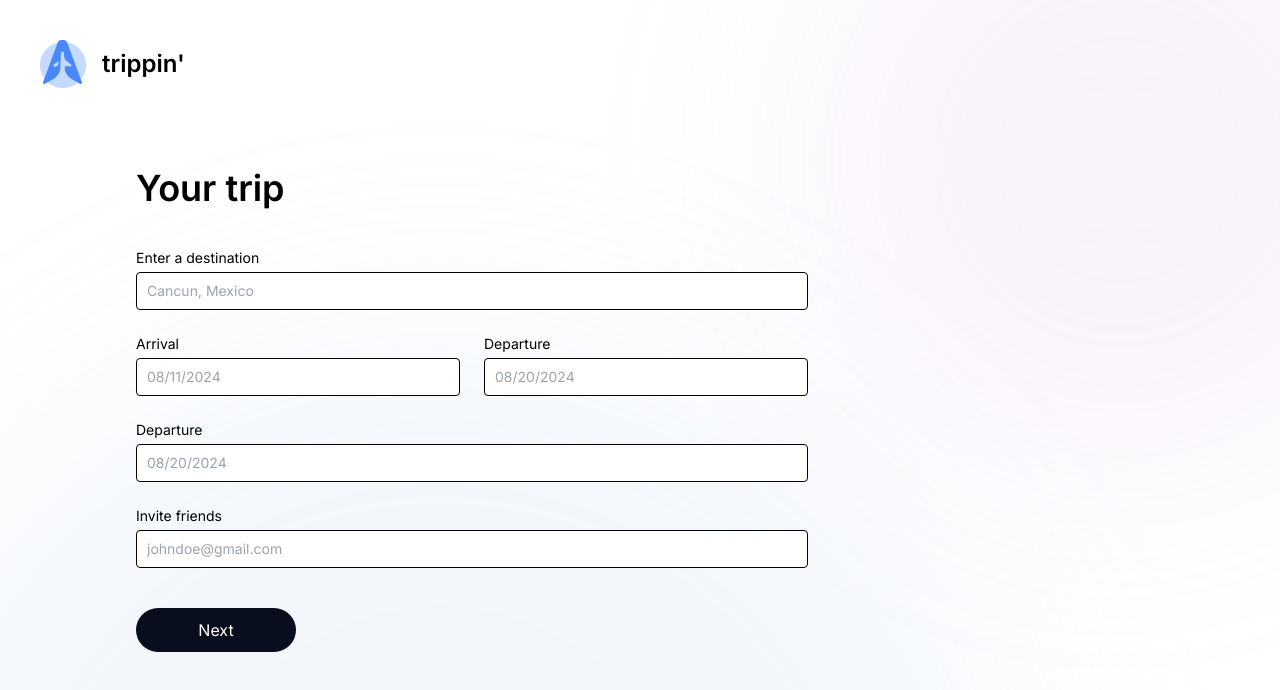
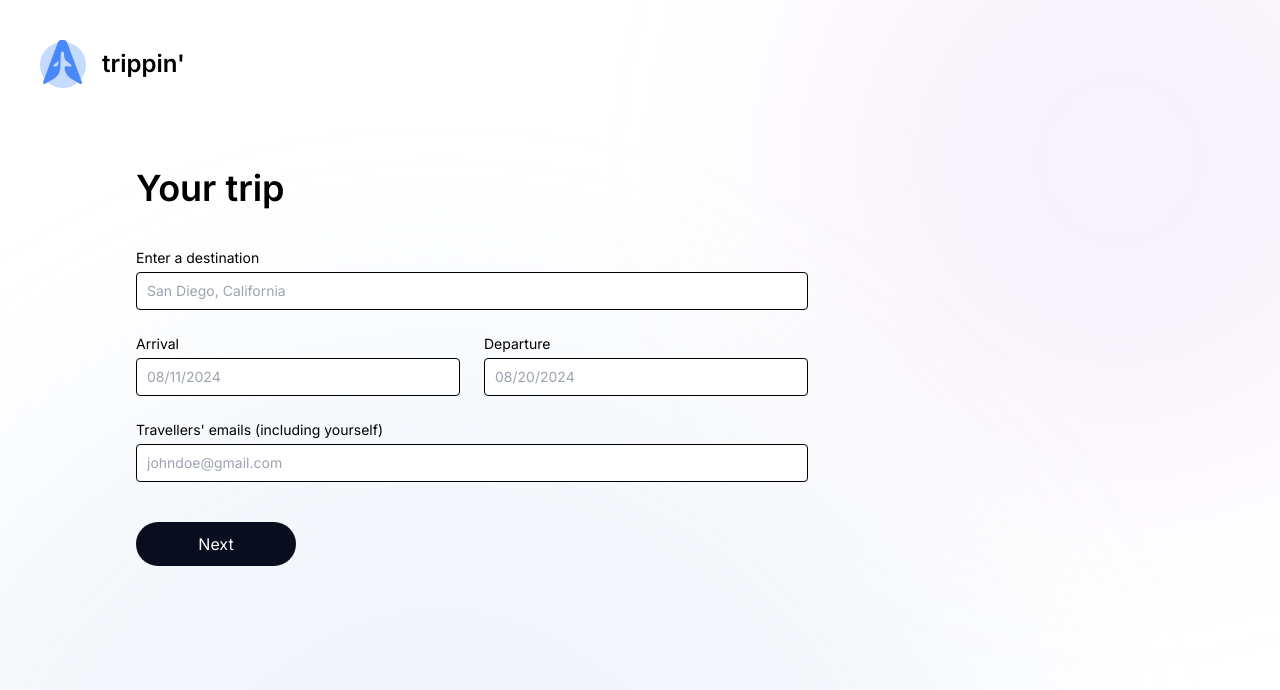
Before and after one commit to nutboltz/tripto, a Next.js app: page / in a window 1280 px wide. Shown: the top 690 px of the page. Built offline with nearby package versions, Linux system fonts and the light colour scheme.

Commit message:
stich demo flow

```diff
--- a/src/components/createTripForm.tsx
+++ b/src/components/createTripForm.tsx
@@ -25,25 +25,21 @@ export default function CreateTripForm(props: CreateTripFormProps) {
         }));
     };
 
-    // const handleInvite = (e: React.MouseEvent<HTMLButtonElement>) => {
-    //     e.preventDefault();
-    //     console.log('Invite button clicked');
-    // };
-
     const handleSubmit = (e: React.FormEvent<HTMLFormElement>) => {
         e.preventDefault();
+        const travellersEmails = inputValues["Travellers' emails (including yourself)"].split(',').map(email => email.trim());
         axios.post(getBaseUrl()+ '/api/createTrip',
         {
-          destination: inputValues["Enter a destination"],
-          startDate: inputValues["Arrival"],
-          endDate: inputValues["Departure"],
-          participants: inputValues["Invite friends"].split(',').map(email => email.trim())
+          destination: inputValues["destination"],
+          startDate: inputValues["arrival"],
+          endDate: inputValues["departure"],
+          participants: travellersEmails
         }
         ).then(res => {
             try {
                 axios.post(getBaseUrl()+ '/api/sendInviteEmail',
                 {
-                    recipients: inputValues["Invite friends"].split(',').map(email => email.trim()),
+                    recipients: travellersEmails,
                     preferencesUrl: getBaseUrlServer() + `/trip/${res.data.tripId}/preferences`
                 })
             } catch (error) {
@@ -66,8 +62,8 @@ export default function CreateTripForm(props: CreateTripFormProps) {
                                 name="destination"
                                 id="destination"
                                 type="text"
-                                value=""
-                                placeholder="Cancun, Mexico"
+                                value={inputValues["destination"]}
+                                placeholder="San Diego, California"
                                 onChange={(e) => handleInputChange("destination", e.target.value)}
                                 className="text-gray-900 text-sm border-silverBlue-2 border border-black rounded px-2.5 py-2 focus:outline-none focus:ring-0 w-2/3"
                             />
@@ -81,7 +77,7 @@ export default function CreateTripForm(props: CreateTripFormProps) {
                                     name="arrival"
                                     id="arrival"
                                     type="text"
-                                    value=""
+                                    value={inputValues["arrival"]}
                                     placeholder="08/11/2024"
                                     onChange={(e) => handleInputChange("arrival", e.target.value)}
                                     className="text-gray-900 text-sm border-silverBlue-2 border border-black rounded px-2.5 py-2 focus:outline-none focus:ring-0"
@@ -95,9 +91,9 @@ export default function CreateTripForm(props: CreateTripFormProps) {
                                     name="departure"
                                     id="departure"
                                     type="text"
-                                    value=""
+                                    value={inputValues["departure"]}
                                     placeholder="08/20/2024"
-                                    onChange={(e) => handleInputChange("arrival", e.target.value)}
+                                    onChange={(e) => handleInputChange("departure", e.target.value)}
                                     className="text-gray-900 text-sm border-silverBlue-2 border border-black rounded px-2.5 py-2 focus:outline-none focus:ring-0"
                                 />
                         </div>
--- a/src/components/itineraryTimeline.tsx
+++ b/src/components/itineraryTimeline.tsx
@@ -9,6 +9,7 @@ interface ItineraryProps {
 
 export default function ItineraryTimeline(props: ItineraryProps) {
     const  { itinerary } = props;
+    const [comments, setComments] = React.useState("");
 
     return (
         <div>
@@ -65,9 +66,8 @@ export default function ItineraryTimeline(props: ItineraryProps) {
                         name="itinerary-updates"
                         id="itinerary-updates"
                         type="text"
-                        value=""
-                        // placeholder="Cancun, Mexico"
-                        onChange={(e) => console.log(e.target.value)}
+                        value={comments}
+                        onChange={(e) => setComments(e.target.value)}
                         className="text-gray-900 text-sm border border-black rounded px-2.5 py-2 focus:outline-none focus:ring-0 w-full"
                     />
                 </div>
--- a/src/lib/data.ts
+++ b/src/lib/data.ts
@@ -11,13 +11,13 @@ export const tripData = [
     //     inputType: "date",
     //     placeholder: "08/11/2024"
     // },
+    // {
+    //     title: "Departure",
+    //     inputType: "date",
+    //     placeholder: "08/20/2024"
+    // },
     {
-        title: "Departure",
-        inputType: "date",
-        placeholder: "08/20/2024"
-    },
-    {
-        title: "Invite friends",
+        title: "Travellers' emails (including yourself)",
         inputType: "invite",
         placeholder: "johndoe@gmail.com"
     },
--- a/src/pages/api/createTrip.ts
+++ b/src/pages/api/createTrip.ts
@@ -1,5 +1,6 @@
 import type { NextApiRequest, NextApiResponse } from 'next'
 import { getPrismaClient } from '../../server/lib/prisma'
+import { itineraryPlaceholder } from '@/lib/data';
 
 export default async function handler(
   req: NextApiRequest,
@@ -10,12 +11,33 @@ export default async function handler(
   const { destination, startDate, endDate, participants } = req.body
 
   const prisma = getPrismaClient();
+  const id = "demo"
 
-  const trip = await prisma.trip.create({
-    data: {
+  const trip = await prisma.trip.upsert({
+    where: {
+      id
+    },
+    update: {
+      id,
       destination,
-      startDate: new Date(startDate), // convert to utc to avoid timezone?
+      startDate: new Date(startDate),
       endDate: new Date(endDate),
+      participants: {
+        connectOrCreate: participants.map((email: string) => {
+          return {
+              where: { email },
+              create: { email },
+          };
+      })
+      },
+      itinerary: itineraryPlaceholder,
+    },
+    create: {
+      id,
+      destination,
+      startDate: new Date(startDate),
+      endDate: new Date(endDate),
+      itinerary: itineraryPlaceholder,
       participants: {
         connectOrCreate: participants.map((email: string) => {
           return {
--- a/src/pages/api/sendInviteEmail.ts
+++ b/src/pages/api/sendInviteEmail.ts
@@ -13,11 +13,11 @@ export default async function handler(
 
   const htmlMessage = "You've been invited to join a trip! Click <a href='" + preferencesUrl + "'>here</a> to submit your preferences."
 
-  // await sendEmail(
-  //   recipients,
-  //   subject,
-  //   htmlMessage
-  // )
+  await sendEmail(
+    recipients,
+    subject,
+    htmlMessage
+  )
 
   return res.status(200).json({ success: true })
   } catch (error) {
--- a/src/pages/index.tsx
+++ b/src/pages/index.tsx
@@ -10,7 +10,7 @@ export default function Home() {
   const router = useRouter()
 
   const onSubmit = (tripId: string) => {
-    router.push(`/trip/${tripId}`)
+    router.push(`/trip/${tripId}/preferences`)
   }
 
   return (
--- a/src/pages/trip/[tripId]/index.tsx
+++ b/src/pages/trip/[tripId]/index.tsx
@@ -88,13 +88,7 @@ export default function TripPage(props: TripProps) {
                 <div className='flex flex-col gap-4 justify-center items-center pt-28'>
                     <h1 className="text-4xl font-semibold max-w-lg text-center">Get ready for your trip to {trip.destination}</h1>
                     <p className="text-2xl text-[#8B8B8B] max-w-2xl text-center">We will email you the once everyone has completed their form and your itinerary is ready.</p>
-                    {/* <p className="font-semibold">All participants: <span className="font-normal">{itineraryStatus.tripParticipants.join(', ')}</span></p>
-                    <p className="font-semibold">Participants that have submitted: <span className="font-normal">{itineraryStatus.submittedParticipants.length > 0 ? itineraryStatus.submittedParticipants.join(', ') : 'None'}</span></p>
-                    <p className="font-semibold">Link to submit preferences: <span className="font-normal"><a href={preferencesLink}>{preferencesLink}</a></span></p> */}
-
-
                     <a
-                        // onClick={onRefresh}
                         href={preferencesLink}
                         className="flex mt-4 px-6 py-2.5 text-white bg-[#080E1E] rounded-full justify-center w-fit"
                     >
--- a/src/pages/trip/[tripId]/preferences/index.tsx
+++ b/src/pages/trip/[tripId]/preferences/index.tsx
@@ -16,6 +16,7 @@ export default function Preferences() {
   const onSubmit = () => {
     router.push(`/trip/${tripId}`)
   }
+
 
   if (!tripId) {
     return <h1>404 - Page Not Found</h1>
--- a/src/server/itinerary.ts
+++ b/src/server/itinerary.ts
@@ -23,7 +23,7 @@ export const fetchTrip = async (tripId: string) => {
 
         return {
             id: 'test',
-            destination: 'Cancun, Mexico',
+            destination: 'San Diego, California',
             participants: [mockUser],
             tripPreferences: [],
             deletedAt: null,
@@ -62,7 +62,7 @@ export const fetchTrip = async (tripId: string) => {
 
         return {
             id: 'test2',
-            destination: 'Cancun, Mexico',
+            destination: 'San Diego, California',
             participants: [mockUser],
             tripPreferences: [mockTripPreference],
             deletedAt: null,
@@ -73,7 +73,6 @@ export const fetchTrip = async (tripId: string) => {
             endDate: endDateDate
         } as Trip & { participants: User[], tripPreferences: TripPreferences[] }
     }
-
 
     const prisma = getPrismaClient();
     const trip = await prisma.trip.findUnique({
```
